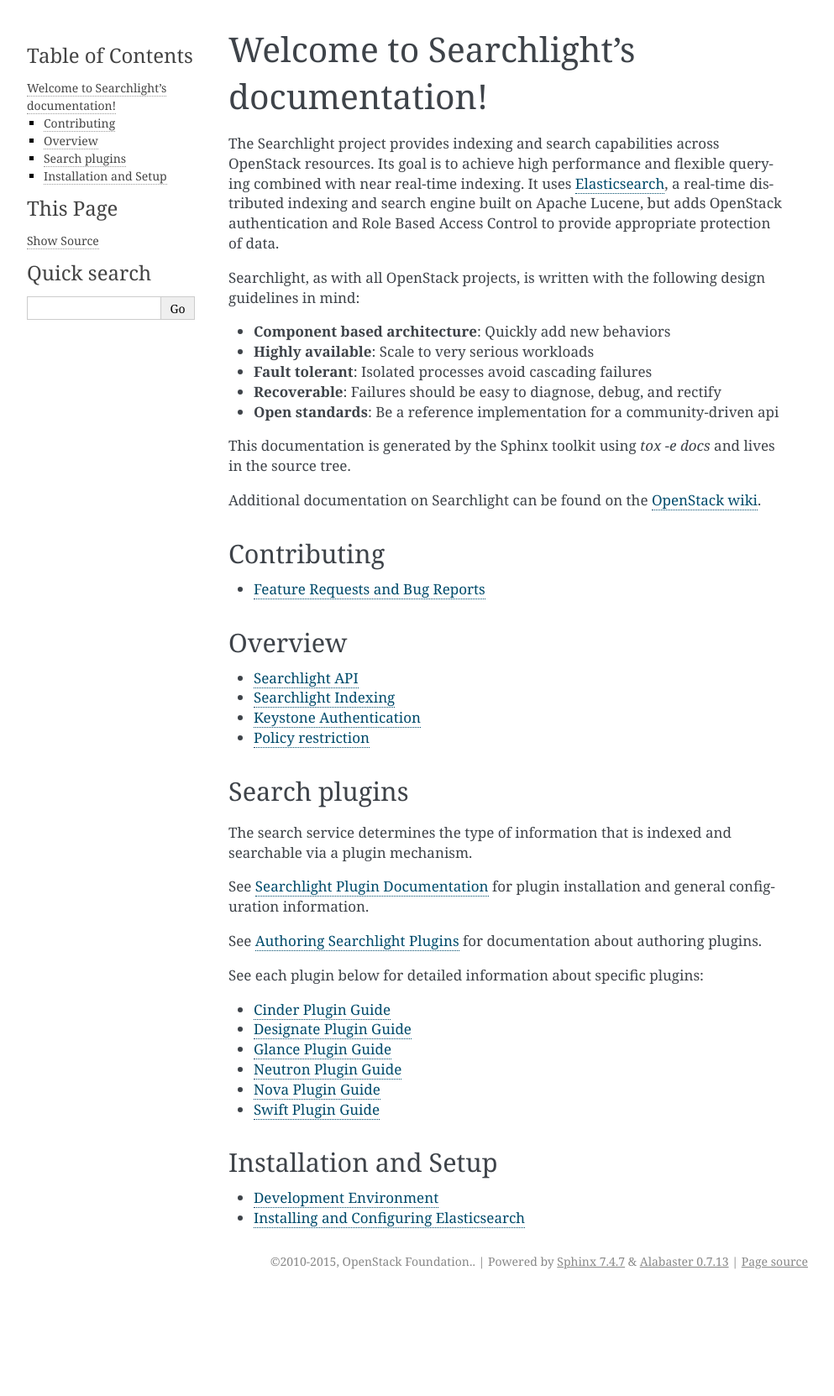
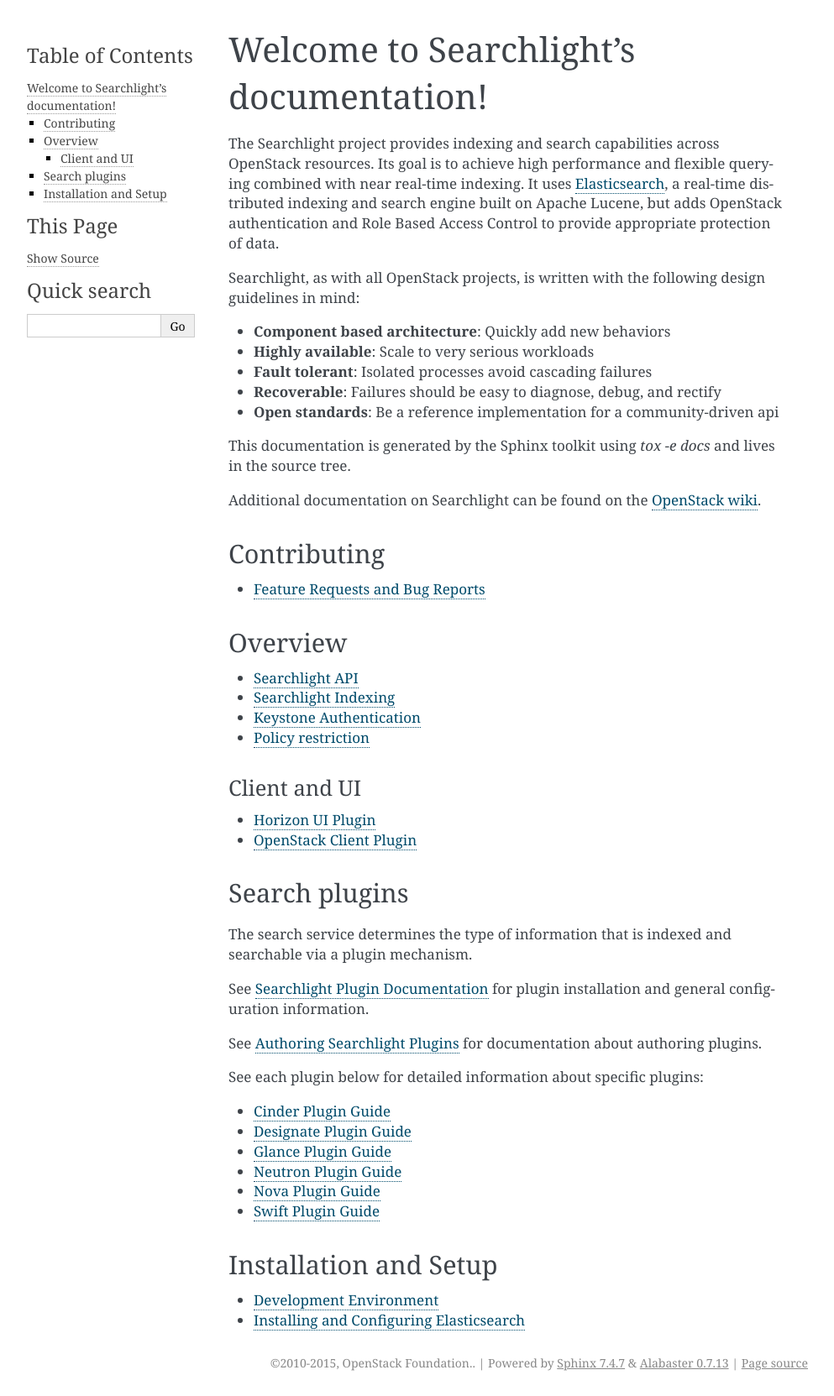
Before and after one commit to openstack-archive/searchlight, a Sphinx documentation site: the page built from doc/source/index.rst, in a window 1280 px wide. Shown: the whole page at 84% size, without its empty margins (148-1141 px from the left). Built offline with Sphinx 7.4.7, drawn with Linux system fonts in a browser that asks for light colours; the version number could not be read and is left out; before the commit the page ends 1542 px from its top, so only the background shows below that.

Commit message:
Add Link to client and ui
This adds a link to the client and UI for searchlight.

Change-Id: I6115ec83b0f102d04c9bc3ace57fd5d62e24b982

```diff
--- a/doc/source/index.rst
+++ b/doc/source/index.rst
@@ -59,6 +59,15 @@
    indexingservice
    authentication
 
+Client and UI
+^^^^^^^^^^^^^
+
+* `Horizon UI Plugin`_
+* `OpenStack Client Plugin`_
+
+.. _`Horizon UI Plugin`: https://github.com/openstack/searchlight-ui
+.. _`OpenStack Client Plugin`: https://github.com/openstack/python-searchlightclient
+
 Search plugins
 --------------
 
```
